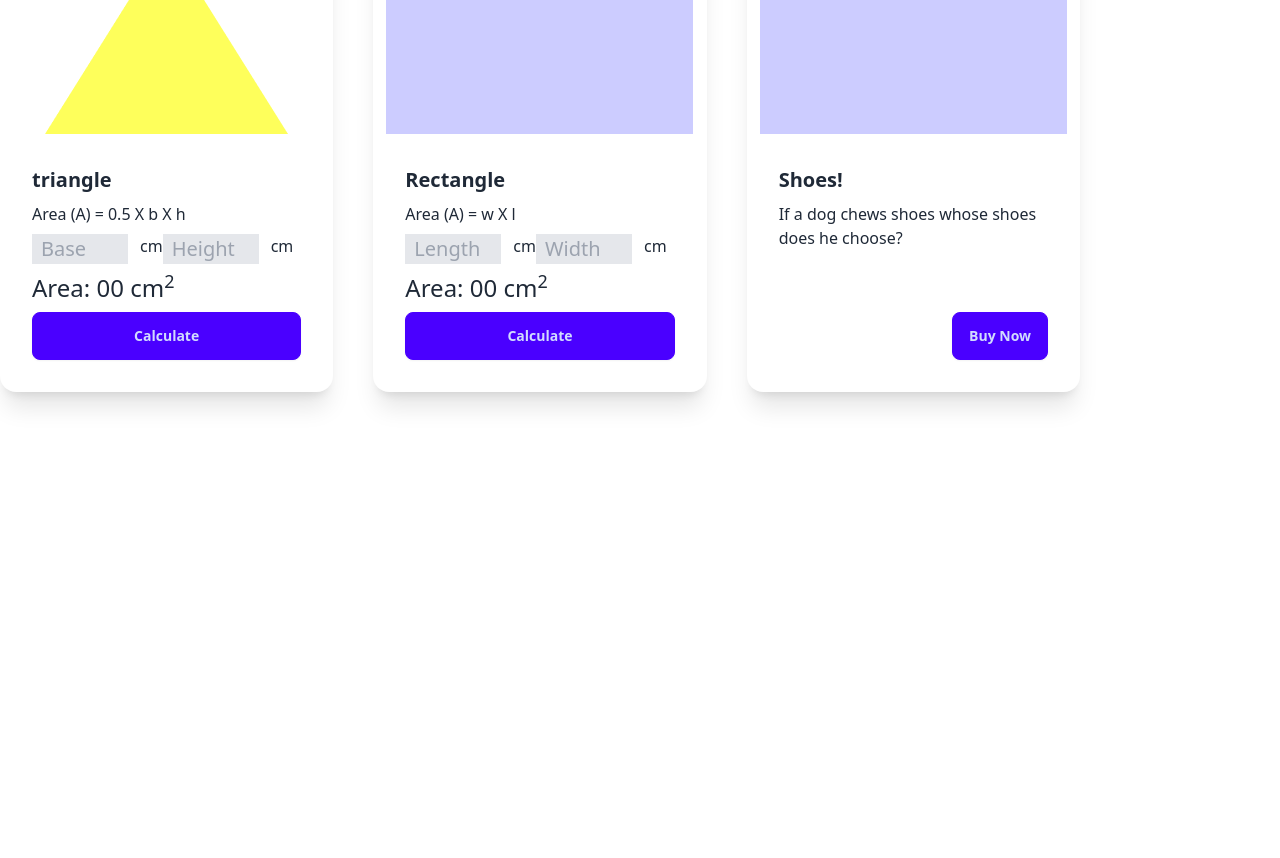
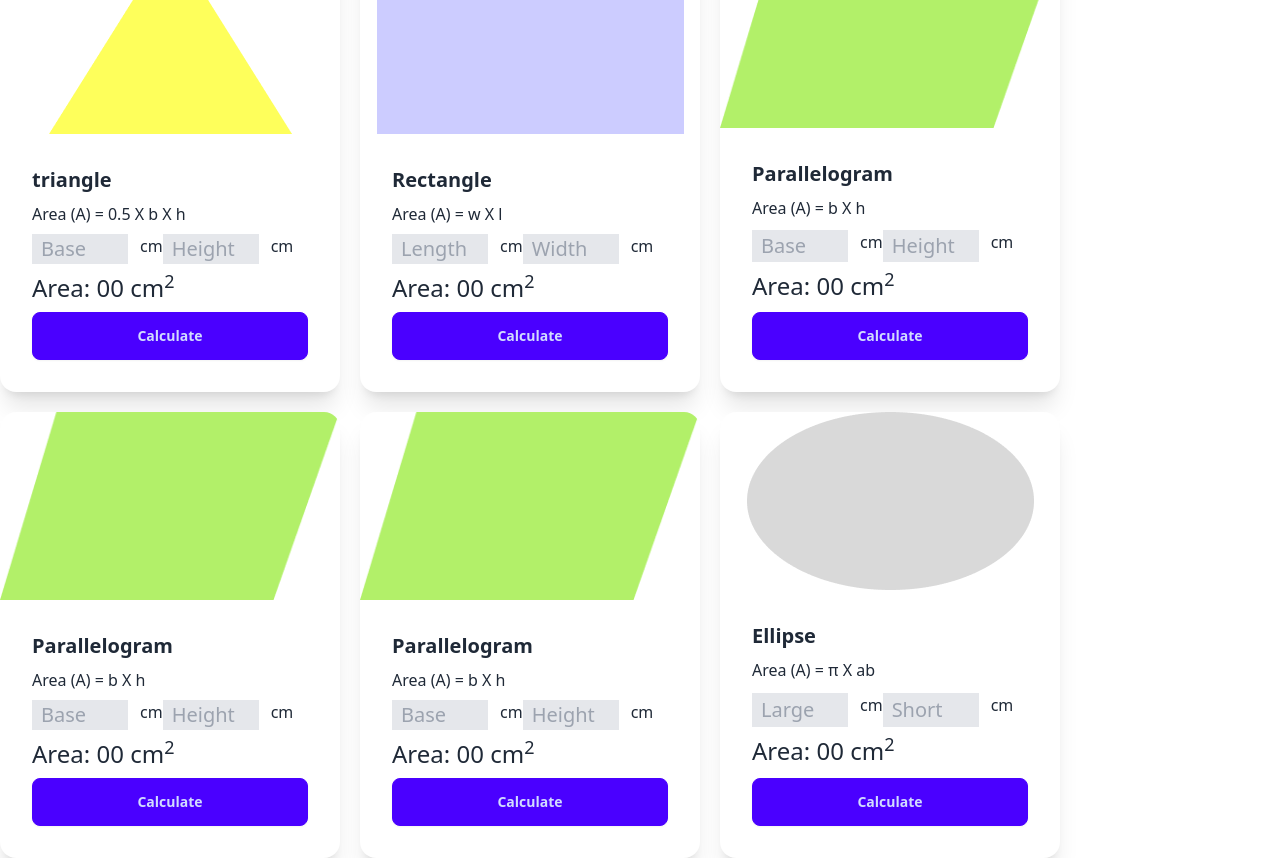
Before and after one commit to Salehchy46/geometry-genius-clone, a plain HTML site: page index.html in a window 1280 px wide. Shown: the part 60-918 px from the top of the page. Before the commit the page ends 800 px from the top, so only its background shows below. Drawn offline with nearby package versions, Linux system fonts and the light colour scheme.

Commit message:
my js project

```diff
--- a/index.html
+++ b/index.html
@@ -15,7 +15,7 @@
     <!--Container-->
     <div class="flex flex-col lg:flex-row">
       <!--Shape container-->
-      <div class="flex-1 grid gird-cols-1 md:grid-cols-2 lg:grid-cols-3 gap-10">
+      <div class="flex-1 grid gird-cols-1 md:grid-cols-2 lg:grid-cols-3 gap-5">
         <!--First card-->
         <div class="card bg-base-100 shadow-xl">
           <figure>
@@ -64,21 +64,97 @@
         <div class="card bg-base-100 shadow-xl">
           <figure>
             <img
-              src="images/rectangle.png"
+              src="images/parallelogram.png"
               alt="Shoes" />
           </figure>
           <div class="card-body">
-            <h2 class="card-title">Shoes!</h2>
-            <p>If a dog chews shoes whose shoes does he choose?</p>
-            <div class="card-actions justify-end">
-              <button class="btn btn-primary">Buy Now</button>
+            <h2 class="card-title">Parallelogram</h2>
+            <p>Area (A) = b X h</p>
+            <p class="flex">
+              <input type="text" class="border text-xl w-24 px-2 bg-gray-200" placeholder="Base" id="parallelogram-base">
+              <span class="ml-3">cm</span>
+              <input type="text" class="border text-xl w-24 px-2 bg-gray-200" placeholder="Height" id="parallelogram-height">
+              <span class="ml-3">cm</span>
+            </p>
+            <p class="text-2xl">Area: <span id="parallelogram-area"> 00 </span>cm<sup>2</sup></p>
+            <div class="card-actions">
+              <button  onclick="calculateParallelogramArea()" class="btn btn-primary w-full">Calculate</button>
+            </div>
+          </div>
+        </div>
+        <!--Fourth card-->
+        <div class="card bg-base-100 shadow-xl">
+          <figure>
+            <img
+              src="images/parallelogram.png"
+              alt="Shoes" />
+          </figure>
+          <div class="card-body">
+            <h2 class="card-title">Parallelogram</h2>
+            <p>Area (A) = b X h</p>
+            <p class="flex">
+              <input type="text" class="border text-xl w-24 px-2 bg-gray-200" placeholder="Base" id="parallelogram-base">
+              <span class="ml-3">cm</span>
+              <input type="text" class="border text-xl w-24 px-2 bg-gray-200" placeholder="Height" id="parallelogram-height">
+              <span class="ml-3">cm</span>
+            </p>
+            <p class="text-2xl">Area: <span id="parallelogram-area"> 00 </span>cm<sup>2</sup></p>
+            <div class="card-actions">
+              <button  onclick="calculateParallelogramArea()" class="btn btn-primary w-full">Calculate</button>
+            </div>
+          </div>
+        </div>
+        <!--Fifth card-->
+        <div class="card bg-base-100 shadow-xl">
+          <figure>
+            <img
+              src="images/parallelogram.png"
+              alt="Shoes" />
+          </figure>
+          <div class="card-body">
+            <h2 class="card-title">Parallelogram</h2>
+            <p>Area (A) = b X h</p>
+            <p class="flex">
+              <input type="text" class="border text-xl w-24 px-2 bg-gray-200" placeholder="Base" id="parallelogram-base">
+              <span class="ml-3">cm</span>
+              <input type="text" class="border text-xl w-24 px-2 bg-gray-200" placeholder="Height" id="parallelogram-height">
+              <span class="ml-3">cm</span>
+            </p>
+            <p class="text-2xl">Area: <span id="parallelogram-area"> 00 </span>cm<sup>2</sup></p>
+            <div class="card-actions">
+              <button  onclick="calculateParallelogramArea()" class="btn btn-primary w-full">Calculate</button>
+            </div>
+          </div>
+        </div>
+        <!--Sixth card-->
+        <div class="card bg-base-100 shadow-xl">
+          <figure>
+            <img
+              src="images/ellipse.png"
+              alt="Shoes" />
+          </figure>
+          <div class="card-body">
+            <h2 class="card-title">Ellipse</h2>
+            <p>Area (A) = π X ab</p>
+            <p class="flex">
+              <input type="number" class="border text-xl w-24 px-2 bg-gray-200" placeholder="Large" id="ellipse-major-radius">
+              <span class="ml-3">cm</span>
+              <input type="number" class="border text-xl w-24 px-2 bg-gray-200" placeholder="Short" id="ellipse-minor-radius">
+              <span class="ml-3">cm</span>
+            </p>
+            <p class="text-2xl">Area: <span id="ellipse-area"> 00 </span>cm<sup>2</sup></p>
+            <div class="card-actions">
+              <button  onclick="calculateEllipseArea()" class="btn btn-primary w-full">Calculate</button>
             </div>
           </div>
         </div>
       </div>
       <!--Area Calculator-->
-      <div class="w-[200px]">
+      <div class="w-[200px] ml-5">
         <div class="text-4xl"> Text Area </div>
+        <div id="calculation-entry">
+
+        </div>
       </div>
     </div>
   </main>
--- a/js/area.js
+++ b/js/area.js
@@ -11,6 +11,8 @@ function calculateTriangleArea() {
 
   const areaSpan = document.getElementById('area-squire');
   areaSpan.innerText = area;
+
+  addToCalculationEntry('Triangle', area);
 }
 
 function calculateRectangleArea () {
@@ -22,8 +24,57 @@ function calculateRectangleArea () {
   const widthValueText = widthField.value;
   const width = parseFloat(widthValueText);
 
+  if (isNaN(length) || isNaN(width)){
+    alert ('Please input a number')
+    return;
+  }
+
   const area = length * width;
 
   const rectangleAreaSpan = document.getElementById('rectangle-area');
   rectangleAreaSpan.innerText = area;
+
+  addToCalculationEntry('Rectangle', area);
 }
+
+function calculateParallelogramArea(){
+  const base = getInputValue('parallelogram-base');
+  const height = getInputValue('parallelogram-height');
+  const area = base * height;
+
+  setElmentInnerText('parallelogram-area', area);
+  addToCalculationEntry('Parallelogram', area);
+}
+
+function getInputValue (fieldId){
+  const inputField = document.getElementById(fieldId);
+  const inputValueText = inputField.value;
+  const value = parseFloat(inputValueText);
+  return value;
+}
+
+function setElmentInnerText (elementId , area){
+  const element = document.getElementById(elementId);
+  element.innerText = area;
+}
+
+function calculateEllipseArea() {
+  const majorRadius = getInputValue('ellipse-major-radius');
+  const minorRadius = getInputValue('ellipse-minor-radius')
+  const area = 3.14 * majorRadius * minorRadius;
+  const areaToTwoDecimal = area.toFixed(2);
+  setElmentInnerText('ellipse-area', areaToTwoDecimal);
+
+  addToCalculationEntry('Ellipse', areaToTwoDecimal);
+}
+
+function addToCalculationEntry(areaType, area){
+  const calculationEntry = document.getElementById('calculation-entry');
+
+  const count = calculationEntry.childElementCount;
+
+  const p = document.createElement('p');
+  p.innerHTML = `${count + 1}. ${areaType} ${area} cm<sup>2</sup> <button class = btn btn-sm btn-success>convert</button>`;
+
+  calculationEntry.appendChild(p);
+}
```
